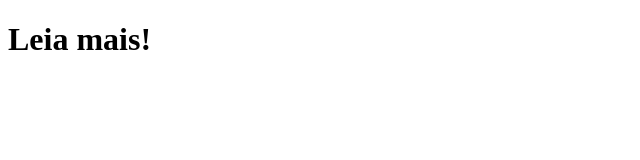
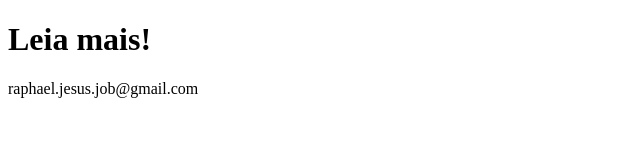
Before and after one commit to RaphaelJesusDev/aluraGit, a plain HTML site: page contato.html in a window 1280 px wide. Shown: the whole page, without its empty margins (0-640 px from the left). Drawn offline with Linux system fonts and the light colour scheme.

Commit message:
Adicionando e-mail

```diff
--- a/contato.html
+++ b/contato.html
@@ -8,5 +8,6 @@
 </head>
 <body>
     <h1>Leia mais!</h1>
+    <p>raphael.jesus.job@gmail.com</p>
 </body>
 </html>
```
